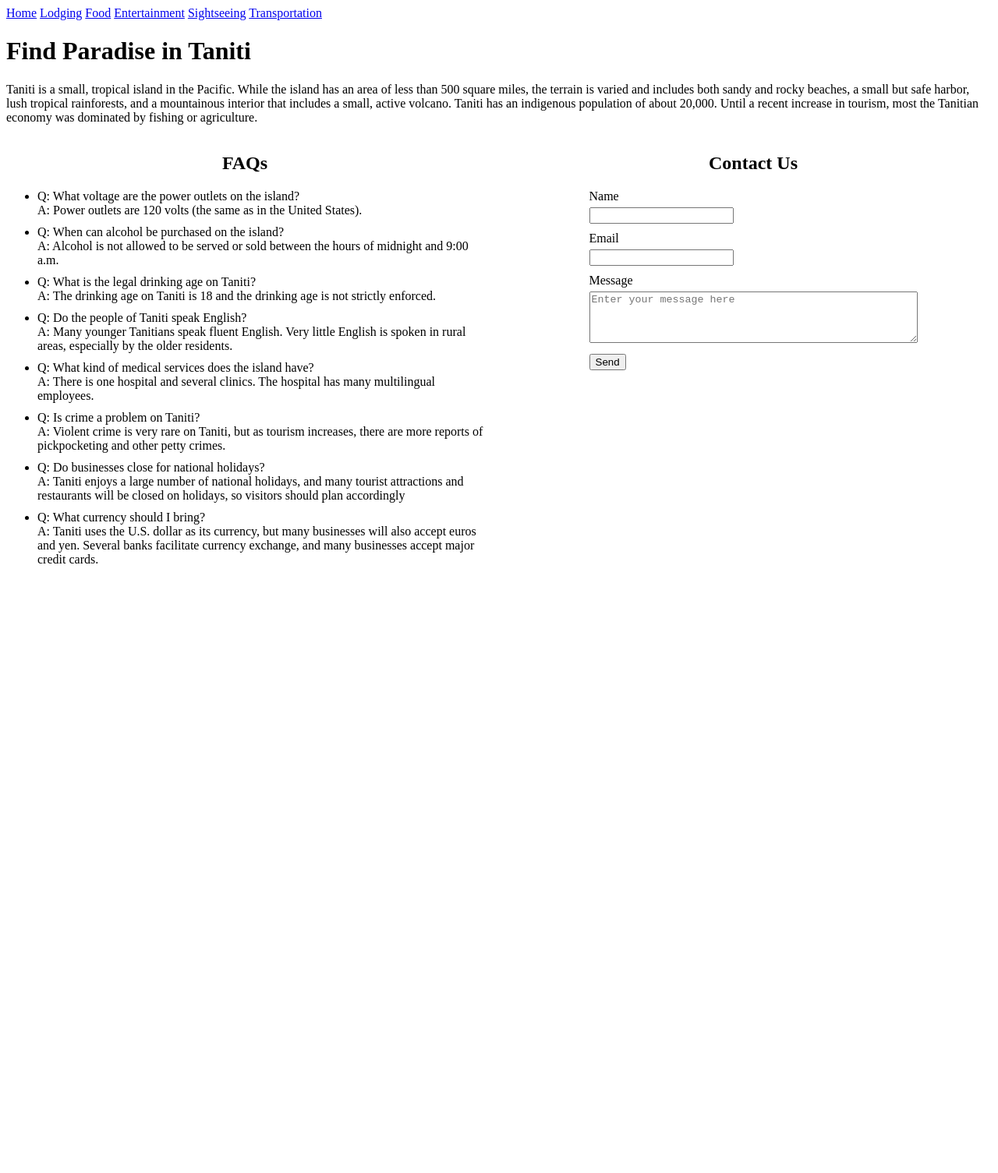
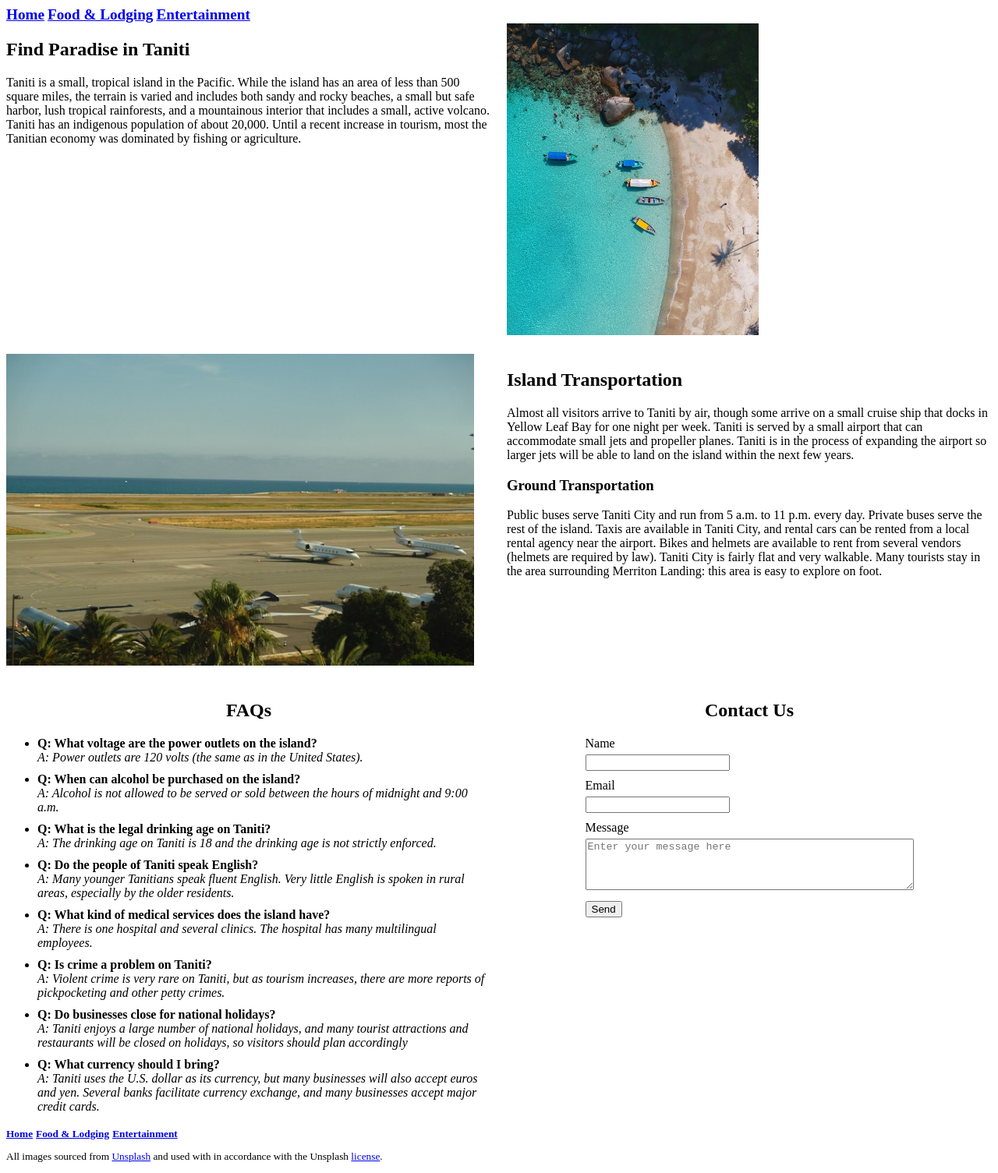
Before and after one commit to MRobinson-97/MRobinson-97.github.io, a plain HTML site: page index.html in a window 1280 px wide. Shown: the whole page at 78% size. Before the commit the page ends 800 px from the top, so only its background shows below. Drawn offline with Linux system fonts and the light colour scheme.

Commit message:
Reformats site layout to only include 3 pages. Initial content added to pages for first stage prototype.

```diff
--- a/index.html
+++ b/index.html
@@ -1,56 +1,101 @@
 <!DOCTYPE html>
 <html lang="en">
-  <head>
+
+<head>
     <meta charset="UTF-8">
     <meta name="viewport" content="width=device-width, initial-scale=1.0">
     <title>Visit Taniti</title>
     <link rel="stylesheet" href="./style.css">
-  </head>
-  <body>
+</head>
+
+<body>
     <nav>
-        <a href="index.html">Home</a>
-        <a href="webpages/lodging.html">Lodging</a>
-        <a href="webpages/food.html">Food</a>
-        <a href="webpages/entertainment.html">Entertainment</a>
-        <a href="webpages/sightseeing.html">Sightseeing</a>
-        <a href="webpages/transportation.html">Transportation</a>
+        <a href="index.html" class="nav-link">Home</a>
+        <a href="webpages/food-lodging.html" class="nav-link">Food & Lodging</a>
+        <a href="webpages/activities.html" class="nav-link">Entertainment</a>
     </nav>
 
     <main>
-        <h1>Find Paradise in Taniti</h1>
-        <p>Taniti is a small, tropical island in the Pacific. While the island has an area of less than 500 square miles, the terrain is varied and includes both sandy and rocky beaches, a small but safe harbor, lush tropical rainforests, and a mountainous interior that includes a small, active volcano. Taniti has an indigenous population of about 20,000. Until a recent increase in tourism, most the Tanitian economy was dominated by fishing or agriculture.</p>
+        <div class="container">
+            <div>
+                <h2>Find Paradise in Taniti</h2>
+                <p>Taniti is a small, tropical island in the Pacific. While the island has an area of less than 500
+                    square miles, the terrain is varied and includes both sandy and rocky beaches, a small but safe
+                    harbor, lush tropical rainforests, and a mountainous interior that includes a small, active volcano.
+                    Taniti has an indigenous population of about 20,000. Until a recent increase in tourism, most the
+                    Tanitian economy was dominated by fishing or agriculture.</p>
+            </div>
+
+            <div><img id="home-image" src="images/beach.jpg"
+                    alt="Over head view of a beach with some small boats by the shore">
+            </div>
+
+            <div>
+                <img id="home-image" src="images/airport.jpg" alt="Airport runway with ocean in the background">
+            </div>
+
+            <div>
+                <h2>Island Transportation</h2>
+                <p>Almost all visitors arrive to Taniti by air, though some arrive on a small cruise ship that docks in
+                    Yellow Leaf Bay for one night per week. Taniti is served by a small airport that can accommodate
+                    small jets and propeller planes. Taniti is in the process of expanding the airport so larger jets
+                    will be able to land on the island within the next few years.</p>
+
+                <h3>Ground Transportation</h3>
+                <p>
+                   Public buses serve Taniti City and run from 5 a.m. to 11 p.m. every day. Private buses serve the rest of the island. Taxis are available in Taniti City, and rental cars can be rented from a local rental agency near the airport. Bikes and helmets are available to rent from several vendors (helmets are required by law). Taniti City is fairly flat and very walkable. Many tourists stay in the area surrounding Merriton Landing: this area is easy to explore on foot.
+                </p>
 
 
+            </div>
 
-        <div class="container">
             <div class="faqs">
                 <h2>FAQs</h2>
                 <ul class="faq-list">
-                    <li>Q: What voltage are the power outlets on the island?<br>
-                        A: Power outlets are 120 volts (the same as in the United States).</li>
+                    <li><span class="faq-question">Q: What voltage are the power outlets on the island?</span><br>
+                        <span class="faq-answer">A: Power outlets are 120 volts (the same as in the United
+                            States).</span>
+                    </li>
 
-                    <li>Q: When can alcohol be purchased on the island?<br>
-                        A: Alcohol is not allowed to be served or sold between the hours of midnight and 9:00 a.m. </li>
+                    <li><span class="faq-question">Q: When can alcohol be purchased on the island?</span><br>
+                        <span class="faq-answer">A: Alcohol is not allowed to be served or sold between the hours of
+                            midnight and 9:00 a.m.</span>
+                    </li>
 
-                    <li>Q: What is the legal drinking age on Taniti?<br>
-                        A: The drinking age on Taniti is 18 and the drinking age is not strictly enforced.</li>
+                    <li><span class="faq-question">Q: What is the legal drinking age on Taniti?</span><br>
+                        <span class="faq-answer">A: The drinking age on Taniti is 18 and the drinking age is not
+                            strictly enforced.</span>
+                    </li>
 
-                    <li>Q: Do the people of Taniti speak English?<br>
-                        A: Many younger Tanitians speak fluent English. Very little English is spoken in rural areas, especially by the older residents.</li>
+                    <li><span class="faq-question">Q: Do the people of Taniti speak English?</span><br>
+                        <span class="faq-answer">A: Many younger Tanitians speak fluent English. Very little English is
+                            spoken in rural areas, especially by the older residents.</span>
+                    </li>
 
-                    <li>Q: What kind of medical services does the island have?<br>
-                        A: There is one hospital and several clinics. The hospital has many multilingual employees.</li>
+                    <li><span class="faq-question">Q: What kind of medical services does the island have?</span><br>
+                        <span class="faq-answer">A: There is one hospital and several clinics. The hospital has many
+                            multilingual employees.</span>
+                    </li>
 
-                    <li>Q: Is crime a problem on Taniti?<br>
-                        A: Violent crime is very rare on Taniti, but as tourism increases, there are more reports of pickpocketing and other petty crimes. </li>
+                    <li><span class="faq-question">Q: Is crime a problem on Taniti?</span><br>
+                        <span class="faq-answer">A: Violent crime is very rare on Taniti, but as tourism increases,
+                            there are more reports of pickpocketing and other petty crimes.</span>
+                    </li>
 
-                    <li>Q: Do businesses close for national holidays?<br>
-                        A: Taniti enjoys a large number of national holidays, and many tourist attractions
-                        and restaurants will be closed on holidays, so visitors should plan accordingly </li>
+                    <li><span class="faq-question">Q: Do businesses close for national holidays?</span><br>
+                        <span class="faq-answer">
+                            A: Taniti enjoys a large number of national holidays, and many tourist attractions
+                            and restaurants will be closed on holidays, so visitors should plan accordingly
+                        </span>
+                    </li>
 
-                    <li>Q: What currency should I bring?<br>
-                        A: Taniti uses the U.S. dollar as its currency, but many businesses will also accept euros and yen.
-                         Several banks facilitate currency exchange, and many businesses accept major credit cards.</li>
+                    <li><span class="faq-question">Q: What currency should I bring?</span><br>
+                        <span class="faq-answer">
+                            A: Taniti uses the U.S. dollar as its currency, but many businesses will also accept euros
+                            and yen.
+                            Several banks facilitate currency exchange, and many businesses accept major credit cards.
+                        </span>
+                    </li>
 
                 </ul>
             </div>
@@ -79,6 +124,15 @@
             </div>
         </div>
 
+        <footer>
+            <a href="index.html" class="footer-link">Home</a>
+            <a href="webpages/food-lodging.html" class="footer-link">Food & Lodging</a>
+            <a href="webpages/activities.html" class="footer-link">Entertainment</a>
+
+            <p id="footer-text">All images sourced from <a href="https://unsplash.com/">Unsplash</a> and used with in accordance with the Unsplash <a href="https://unsplash.com/license">license</a>. </p>
+        </footer>
+
     </main>
-  </body>
+</body>
+
 </html>
--- a/style.css
+++ b/style.css
@@ -12,9 +12,10 @@
 }
 
 .container {
-    display: flex;
-    gap: 40px;
-    align-items: flex-start;
+  display: grid;
+  grid-template-columns: 1fr 1fr;
+  gap: 20px;
+  align-items: start;
 }
 
 .faqs, .contact-form {
@@ -30,3 +31,30 @@
 .faqs h2, .contact-form h2 {
     text-align: center;
 }
+
+.faq-question {
+    font-weight: bold;
+}
+
+.faq-answer {
+    font-style: italic;
+}
+
+.nav-link {
+    font-size: larger;
+    font-weight: bold;
+}
+
+#home-image {
+  max-width: 100%;
+  height: 400px;
+}
+
+.footer-link {
+    font-weight: bold;
+    font-size: smaller;
+}
+
+#footer-text {
+    font-size: smaller;
+}
--- /dev/null
+++ b/webpages/activities.html
@@ -0,0 +1,55 @@
+<!DOCTYPE html>
+<html lang="en">
+
+<head>
+  <meta charset="UTF-8">
+  <meta name="viewport" content="width=device-width, initial-scale=1.0">
+  <title>Taniti Entertainment Options</title>
+  <link rel="stylesheet" href="../style.css">
+</head>
+
+<body>
+
+  <nav>
+    <a href="../index.html" class="nav-link">Home</a>
+    <a href="food-lodging.html" class="nav-link">Food & Lodging</a>
+    <a href="activities.html" class="nav-link">Entertainment</a>
+  </nav>
+  <main>
+
+    <div class="container">
+
+      <div>
+        <h2>Things To Do</h2>
+        <p>
+          Most people visit Taniti to enjoy the beaches, explore the rainforest, and to visit the volcano. However, there are other things to do, including visiting a local history museum, going on chartered fishing tours, snorkeling, zip-lining in the rainforest, visiting several pubs, including a microbrewery, dancing at a new dance club, seeing a movie, taking helicopter rides, playing at an arcade, visiting art galleries, and bowling. Also, a nine-hole golf course should be operational by next year. Many of these activities are located in Merriton Landing, which is a rapidly developing area on the north side of Yellow Leaf Bay.
+        </p>
+      </div>
+
+      <div>
+         <img src="../images/zipline.jpg" alt="Four people on a zipline with a view of a waterfall.">
+      </div>
+
+      <div>
+         <img src="../images/volcano.jpg" alt="View of a volcano from a beach.">
+      </div>
+
+      <div>
+         <h2>Things To See</h2>
+         <p>
+          Most tourists spend most of their time in Taniti City, which boasts native architecture and nearby white, sandy beaches that encircle Yellow Leaf Bay. Other popular activities include boat or bus tours of the island, hikes in the rainforest, or visits to Taniti’s active volcano.
+         </p>
+      </div>
+
+    </div>
+
+    <footer>
+            <a href="index.html" class="footer-link">Home</a>
+            <a href="webpages/food-lodging.html" class="footer-link">Food & Lodging</a>
+            <a href="webpages/activities.html" class="footer-link">Entertainment</a>
+    </footer>
+
+  </main>
+</body>
+
+</html>
```
Also changed, not shown: webpages/entertainment.html (deleted, +0 -24 lines), webpages/food-lodging.html (added, +58 -0 lines), webpages/food.html (deleted, +0 -24 lines), webpages/lodging.html (deleted, +0 -24 lines), webpages/sightseeing.html (deleted, +0 -23 lines), webpages/transportation.html (deleted, +0 -24 lines), images/airport.jpg (added), images/beach.jpg (added), images/bed-and-breakfast.jpg (added), images/fish-and-rice.jpg (added), images/volcano.jpg (added), images/zipline.jpg (added).
